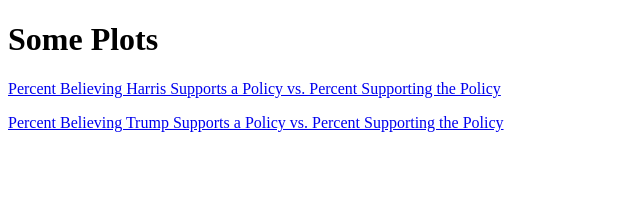
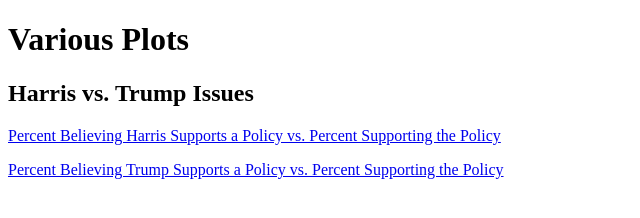
Before and after one commit to ericff/c, a plain HTML site: page index.html in a window 1280 px wide. Shown: the whole page, without its empty margins (0-640 px from the left). Drawn offline with Linux system fonts and the light colour scheme.

Commit message:
Adding a section to index page.

```diff
--- a/index.html
+++ b/index.html
@@ -5,7 +5,8 @@
     <title>Some Links</title>
 </head>
 <body>
-    <h1>Some Plots</h1>
+    <h1>Various Plots</h1>
+    <h2>Harris vs. Trump Issues</h2>
     <p>
         <a href="https://ericff.github.io/c/harristrumpissues/PercentBelievingHarrisSupportsIt.html">Percent
         Believing Harris Supports a Policy vs. Percent Supporting the Policy</a>
```
